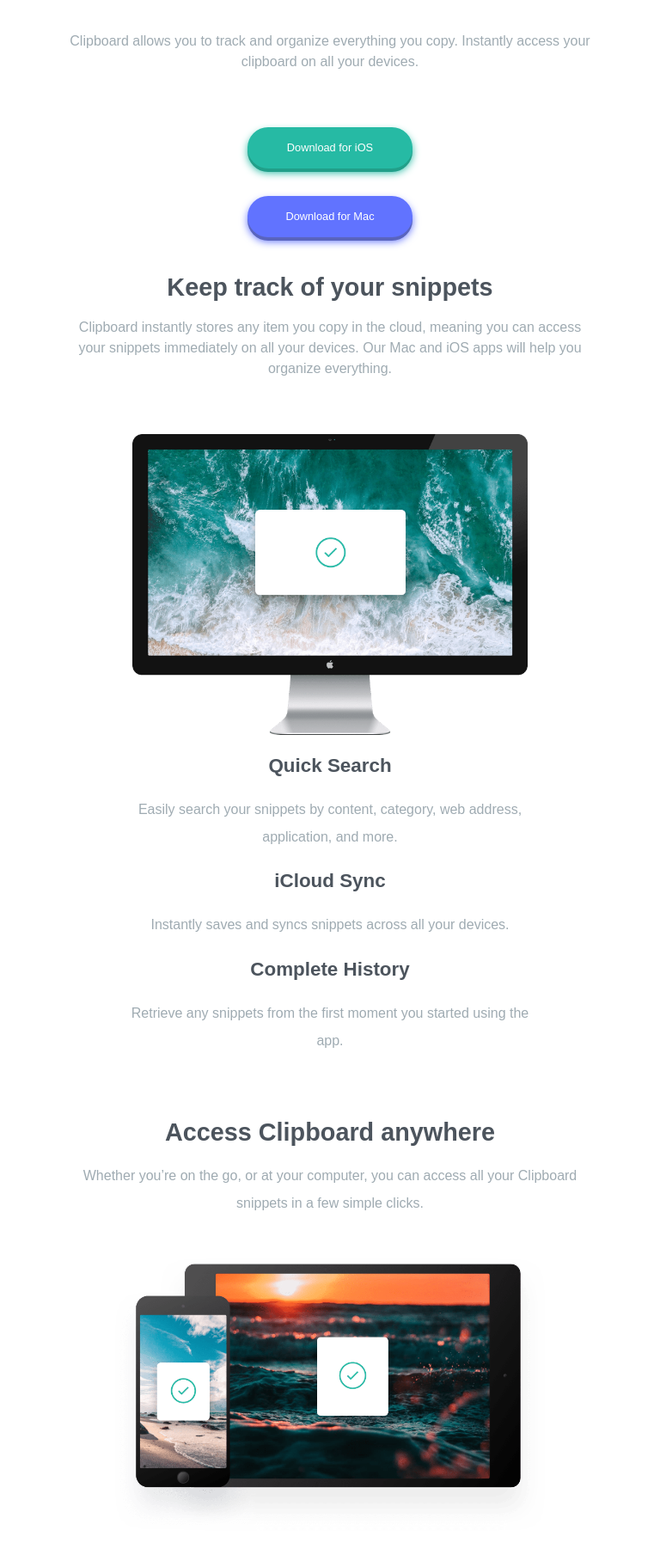
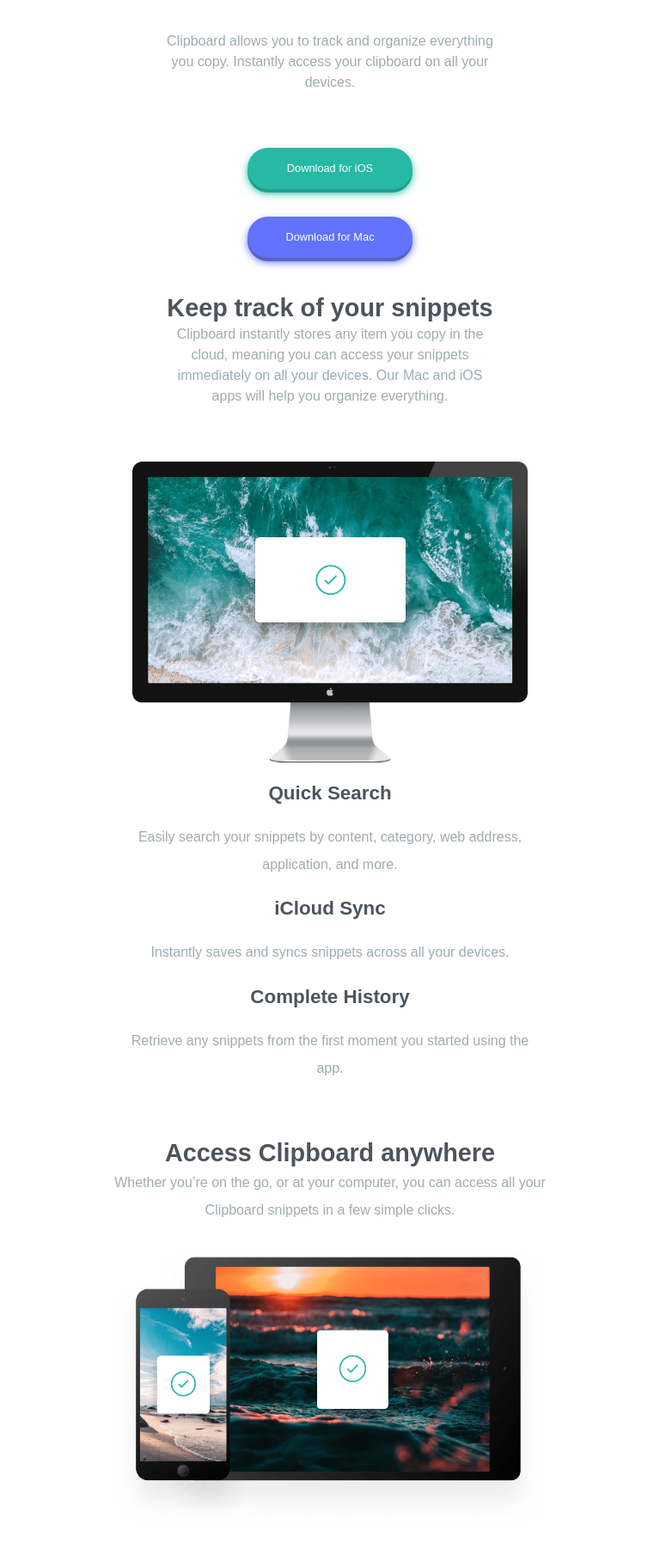
Before and after one commit to GBYB/Clipboard-landing-page, a plain HTML site: page index.html in a window 768 px wide. Shown: the part 204-2020 px from the top of the page at 86% size. Drawn offline with Linux system fonts and the light colour scheme; a web font is replaced by a local one.

Commit message:
demo-final

```diff
--- a/index.css
+++ b/index.css
@@ -471,6 +471,9 @@
   }
 }
 @media screen and (max-width: 1024px) and (min-width: 768px) {
+  .head p {
+    margin: 0 25vw 3vh 25vw;
+  }
   .download {
     width: 60vw;
     margin-top: 5vh;
@@ -479,6 +482,10 @@
     width: 25vw;
     height: 6vh;
   }
+  .snippets p {
+    margin: 0 25vw 8vh 25vw;
+  }
+
   #computer {
     height: 100%;
     width: 60%;
@@ -486,6 +493,12 @@
   }
   .description {
     margin-top: 0;
+  }
+  .clipboard {
+    margin-top: 8vh;
+  }
+  .clipboard p {
+    margin: 0vh 16vw;
   }
   .sponsors {
     margin: 0 5% 20vh 5%;
@@ -495,6 +508,10 @@
   }
   .sponsors a img {
     height: 4vh;
+  }
+  .apple p {
+    margin: 0 16% 2% 16%;
+    line-height: 1.8rem;
   }
   #logo__footer {
     margin: 6vh 6vw 6vh 6vw;
```
